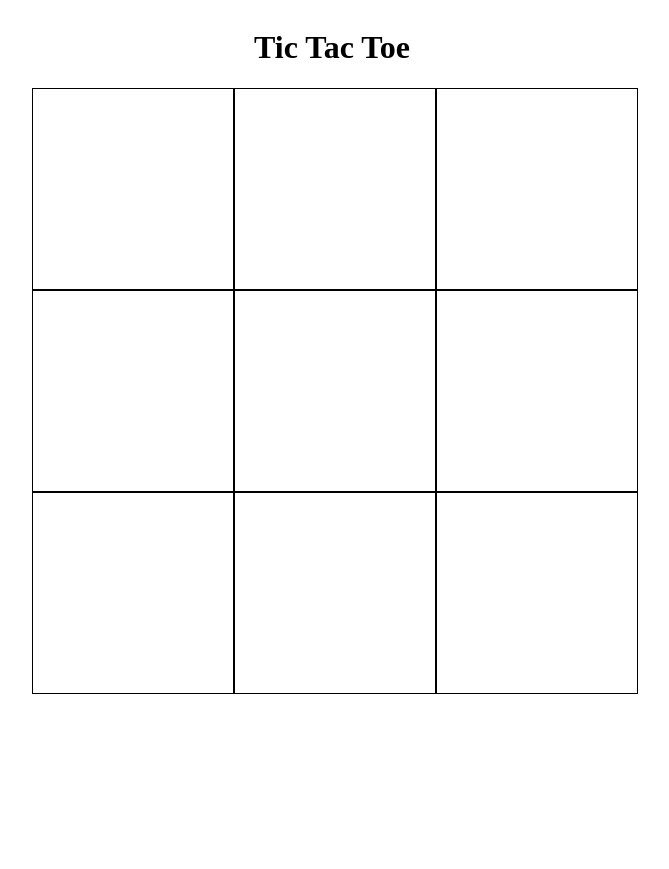
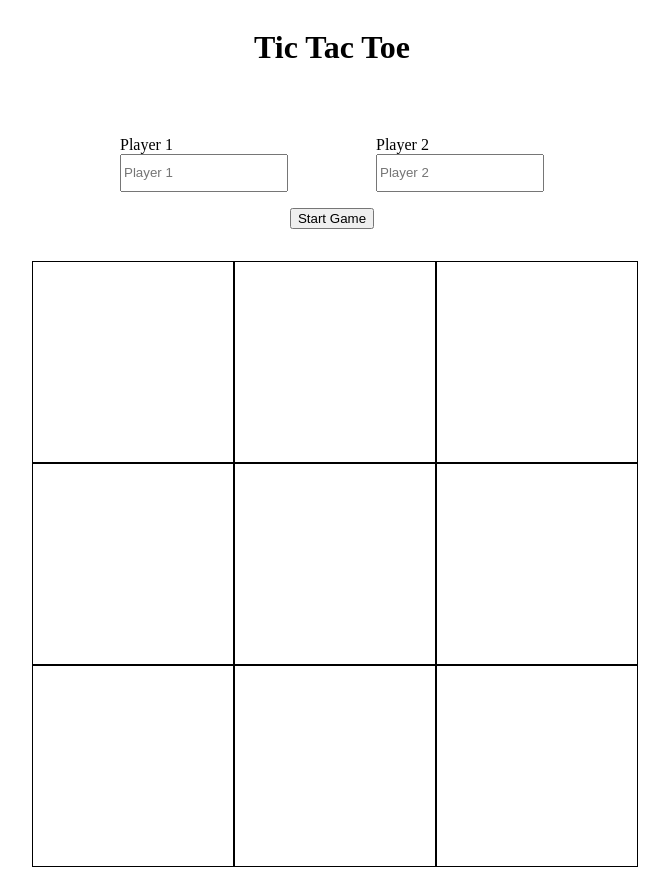
Before and after one commit to codeOfTheFuture/react-tic-tac-toe, a React (Create React App) app: page / in a window 1280 px wide. Shown: the whole page, without its empty margins (308-977 px from the left). Before the commit the page ends 800 px from the top, so only its background shows below. Built offline with nearby package versions, Linux system fonts and the light colour scheme.

Commit message:
created player form component and basic styling

```diff
--- a/src/App.js
+++ b/src/App.js
@@ -1,4 +1,5 @@
 import GameBoard from "./components/gameBoard/GameBoard";
+import PlayerForm from "./components/playerForm/PlayerForm";
 
 import "./App.css";
 
@@ -6,6 +7,7 @@ function App() {
   return (
     <div className='App'>
       <h1>Tic Tac Toe</h1>
+      <PlayerForm />
       <GameBoard />
     </div>
   );
--- a/src/components/playerForm/PlayerForm.jsx
+++ b/src/components/playerForm/PlayerForm.jsx
@@ -1,7 +1,38 @@
 import React from "react";
 
+import {
+  playerForm,
+  playerInputs,
+  formGroup,
+  playerInput,
+} from "./PlayerForm.module.css";
+
 const PlayerForm = () => {
-  return <div data-test='component-player-form'></div>;
+  return (
+    <form className={playerForm} data-test='component-player-form'>
+      <div className={playerInputs}>
+        <div className={formGroup}>
+          <label htmlFor='player-1'>Player 1</label>
+          <input
+            type='text'
+            className={playerInput}
+            name='player-1'
+            placeholder='Player 1'
+          />
+        </div>
+        <div className={formGroup}>
+          <label htmlFor='player-2'>Player 2</label>
+          <input
+            type='text'
+            className={playerInput}
+            name='player-2'
+            placeholder='Player 2'
+          />
+        </div>
+      </div>
+      <button type='submit'>Start Game</button>
+    </form>
+  );
 };
 
 export default PlayerForm;
--- /dev/null
+++ b/src/components/playerForm/PlayerForm.module.css
@@ -0,0 +1,25 @@
+.playerForm {
+  display: flex;
+  flex-direction: column;
+  justify-content: center;
+  align-items: center;
+  margin: 2em 0;
+}
+
+.playerInputs {
+  display: flex;
+  justify-content: space-evenly;
+  align-items: center;
+  width: 600px;
+  margin: 1em 0;
+}
+
+.formGroup {
+  display: flex;
+  flex-direction: column;
+}
+
+.playerInput {
+  width: 10rem;
+  height: 2rem;
+}
```
